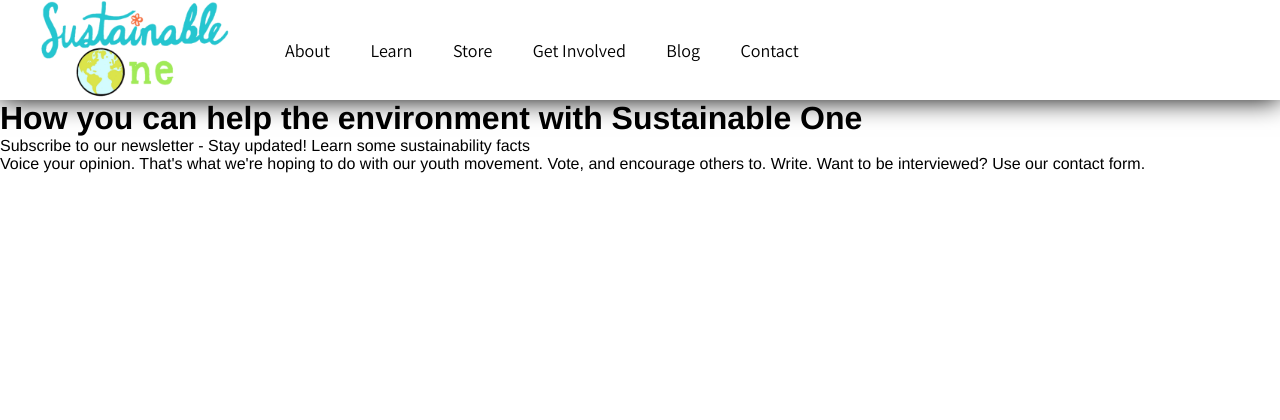
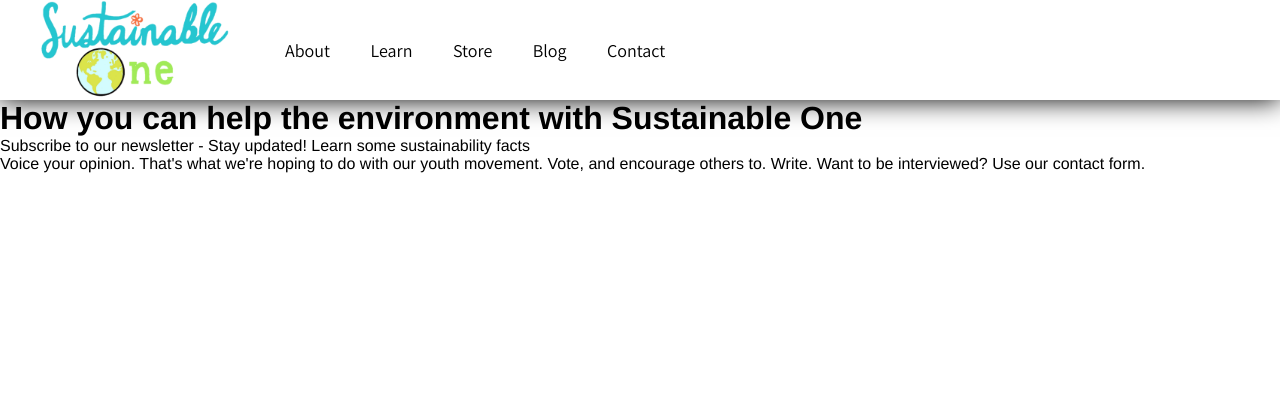
Before and after one commit to sustainableonenonprofit/sustainableonenonprofit.github.io, a PHP site: page /learn.php in a window 1280 px wide. Shown: the top 420 px of the page. Run offline with PHP 8.4, Linux system fonts and the light colour scheme.

Commit message:
latest update

```diff
--- a/about.php
+++ b/about.php
@@ -44,9 +44,6 @@
     -->
       <h3>Why are you called Sustainable One?</h3>
       <p>In our efforts to save the Earth, we hope to reduce our carbon footprint to be one Earth and some stuff.</p>
-      <!-- We often need volunteers for our events or ideas as to what events we should fundraise at.
-        If you have any suggestions, feel free to use the contact form on our website or email us directly at sustainable.one1@gmail.com .
-        Any help is definitely appreciated!-->
     </div>
 
     <div class="container">
--- a/header.php
+++ b/header.php
@@ -14,7 +14,6 @@
             <li><a href="about.php">About</a></li>
             <li><a href="learn.php">Learn</a></li>
             <li><a href="store.php">Store</a></li>
-            <li><a href="index.php">Get Involved</a></li>
             <li><a href="blog.php">Blog</a></li>
             <li><a href="contact.php">Contact</a></li>
           </ul>
--- a/header_reg.php
+++ b/header_reg.php
@@ -14,7 +14,6 @@
             <li><a href="about.php">About</a></li>
             <li><a href="learn.php">Learn</a></li>
             <li><a href="store.php">Store</a></li>
-            <li><a href="index.php">Get Involved</a></li>
             <li><a href="blog.php">Blog</a></li>
             <li><a href="contact.php">Contact</a></li>
           </ul>
--- a/index.php
+++ b/index.php
@@ -28,8 +28,7 @@ https://twloha.com/
           <ul>
             <li><a href="about.php">About</a></li>
             <li><a href="learn.php">Learn</a></li>
-          <!--  <li><a href="store.php">Store</a></li>
-            <li><a href="index.php">Get Involved</a></li> -->
+            <li><a href="store.php">Store</a></li>
             <li><a href="blog.php">Blog</a></li>
             <li><a href="contact.php">Contact</a></li>
           </ul>
```
